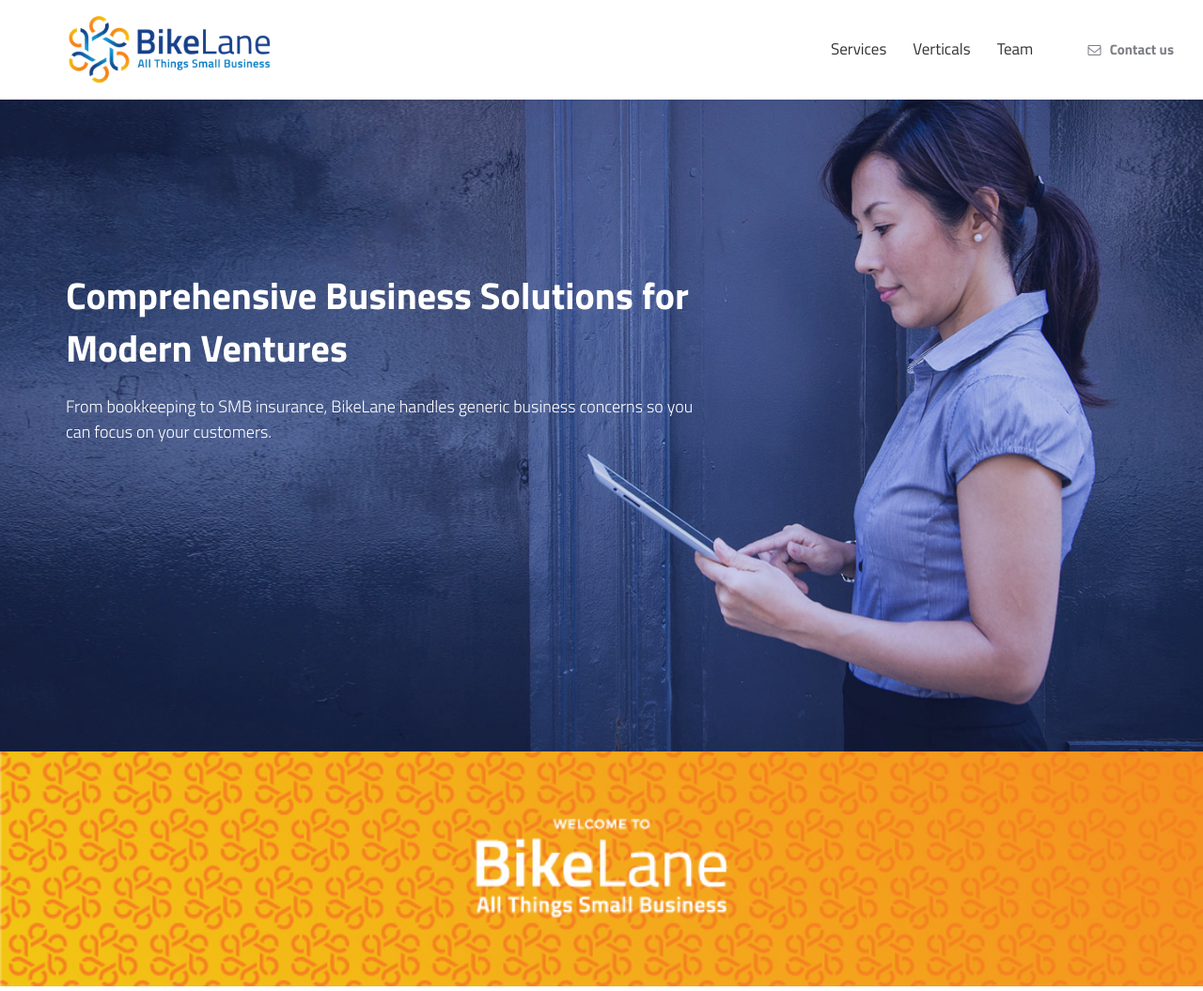
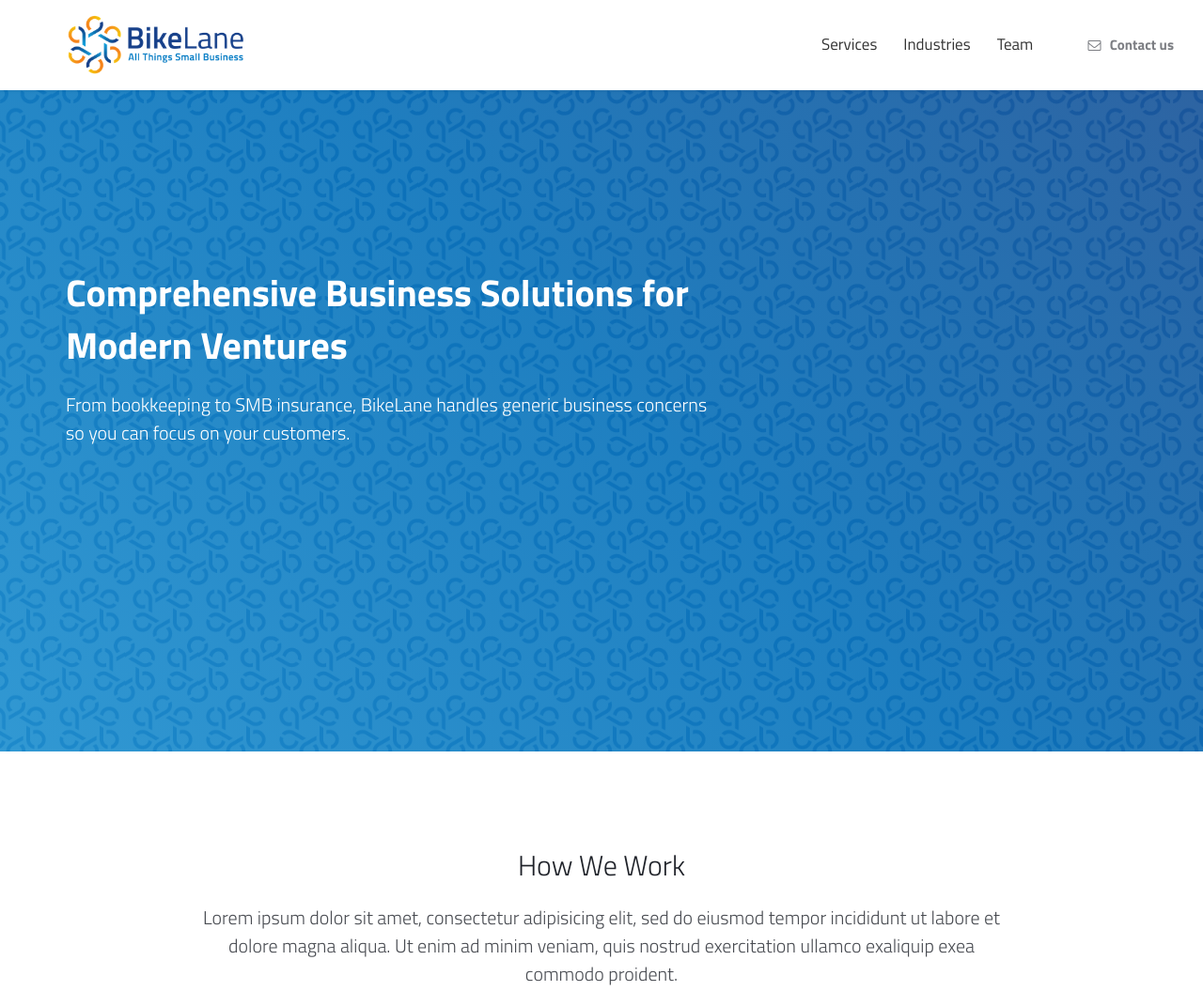
Before and after one commit to BikeLaneSolutions/BikeLaneSolutions.github.io, a plain HTML site: page index.html in a window 1280 px wide. Shown: the top 1055 px of the page at 94% size. Drawn offline with Linux system fonts and the light colour scheme.

Commit message:
added blue background

```diff
--- a/css/overrides.css
+++ b/css/overrides.css
@@ -1,6 +1,6 @@
 .nav-wrp .navbar-brand img {
-    max-height: 75px;
-    max-width: 100%;
+  max-height: 65px;
+  max-width: 100%;
 }
 
 .nav-sticky .navbar-brand img {
@@ -16,11 +16,30 @@
   border-bottom: none;
 }
 
-.client-section {
-  background-image: url("../images/fb_cover.jpg");
-  background-repeat: no-repeat;
-  background-size: cover;
-  background-position: center;
+.title-sub.small {
+  font-size: 20px;
+}
+
+@media (max-width: 991px) and (min-width: 200px) {
+  .title-sub {
+    font-size: 20px !important;
+  }
+}
+
+.bg-icon-tile {
+  background-size: 78px 125px;
+}
+
+.footer-section .logo {
+  width: 300px;
+}
+
+.bg-icon-tile .overlay {
+  /* Permalink - use to edit and share this gradient: http://colorzilla.com/gradient-editor/#1997d4+0,0277bd+50,165193+100&0.8+0,0.8+100 */
+  background: -moz-linear-gradient(45deg, rgba(25,151,212,0.8) 0%, rgba(2,119,189,0.8) 50%, rgba(22,81,147,0.8) 100%); /* FF3.6-15 */
+  background: -webkit-linear-gradient(45deg, rgba(25,151,212,0.8) 0%,rgba(2,119,189,0.8) 50%,rgba(22,81,147,0.8) 100%); /* Chrome10-25,Safari5.1-6 */
+  background: linear-gradient(45deg, rgba(25,151,212,0.8) 0%,rgba(2,119,189,0.8) 50%,rgba(22,81,147,0.8) 100%); /* W3C, IE10+, FF16+, Chrome26+, Opera12+, Safari7+ */
+  filter: progid:DXImageTransform.Microsoft.gradient( startColorstr='#cc1997d4', endColorstr='#cc165193',GradientType=1 ); /* IE6-9 fallback on horizontal gradient */
 }
 
 .nav-3 .nav-other .btn {
--- a/index.html
+++ b/index.html
@@ -44,7 +44,7 @@
 			<div class="nav vm-item">
 				<ul class="nav-links sf-menu">
 					<li><a href="#about">Services</a></li>
-					<li><a href="#work">Verticals</a></li>
+					<li><a href="#work">Industries</a></li>
 					<li><a href="#reviews">Team</a></li>
           <!-- NOTE: Using the reviews and team combined -->
 					<!-- <li><a href="#team">Team</a></li> -->
@@ -76,7 +76,7 @@
 
 
 	<!-- intro-section -->
-	<section class="intro-section intro-section-33 pos-rel overflow-hidden">
+	<section class="intro-section intro-section-31 pos-rel overflow-hidden">
 		<!-- container -->
 		<div class="container pos-rel z3 flex-cl h100">
 
@@ -92,33 +92,34 @@
 			</div>
 
 		</div><!-- /.container -->
-		<div class="bg-section bg-cover bg-cc full-wh" data-bg="images/bg23.jpg">
-			<b class="overlay full-wh" style="background-color: rgba(38, 64, 158, 0.25);"></b>
+		<div class="bg-section bg-icon-tile bg-cc full-wh"
+      data-bg="images/icon_solid_color_tile.png">
+			<b class="overlay full-wh" style="background-color: rgba(38, 64, 158, 0.5);"></b>
 		</div>
 	</section><!-- /.intro-section -->
 
 
 	<!-- Clients -->
-	<section class="client-section client-section-2 pd-tb-small bg-gray no-border">
-		<div class="container align-c">
-
-			<div class="content mr-b-50">
-				<!-- <h2 class="title small">BikeLane is hiring!</h2> -->
-				<!-- <p class="title&#45;sub small"> -->
-        <!-- We are actively recruiting from top universities. Look for our job -->
-        <!-- descriptions in your career office! -->
-        <!-- </p>	 -->
-			</div>
-
-			<!-- <div class="client&#45;logos"> -->
-			<!-- 	<img src="images/brand&#45;logo1.png" alt="Brand logo"> -->
-			<!-- 	<img src="images/brand&#45;logo2.png" alt="Brand logo"> -->
-			<!-- 	<img src="images/brand&#45;logo4.png" alt="Brand logo"> -->
-			<!-- 	<img src="images/brand&#45;logo5.png" alt="Brand logo"> -->
-			<!-- 	<img src="images/brand&#45;logo6.png" alt="Brand logo">	 -->
-			<!-- </div><!&#45;&#45; /.client&#45;logos &#45;&#45;> -->
-		</div><!-- /.container -->
-	</section><!-- /.client-section -->
+	<!-- <section class="client&#45;section client&#45;section&#45;2 pd&#45;tb&#45;small bg&#45;gray no&#45;border"> -->
+	<!-- 	<div class="container align&#45;c"> -->
+	<!-- 		 -->
+	<!-- 		<div class="content mr&#45;b&#45;50"> -->
+	<!-- 			<h2 class="title small">BikeLane is hiring!</h2> -->
+	<!-- 			<p class="title&#45;sub small"> -->
+  <!--       We are actively recruiting from top universities. Look for our job -->
+  <!--       descriptions in your career office! -->
+  <!--       </p>	 -->
+	<!-- 		</div> -->
+	<!-- 		 -->
+	<!-- 		<!&#45;&#45; <div class="client&#38;#45;logos"> &#45;&#45;> -->
+	<!-- 		<!&#45;&#45; 	<img src="images/brand&#38;#45;logo1.png" alt="Brand logo"> &#45;&#45;> -->
+	<!-- 		<!&#45;&#45; 	<img src="images/brand&#38;#45;logo2.png" alt="Brand logo"> &#45;&#45;> -->
+	<!-- 		<!&#45;&#45; 	<img src="images/brand&#38;#45;logo4.png" alt="Brand logo"> &#45;&#45;> -->
+	<!-- 		<!&#45;&#45; 	<img src="images/brand&#38;#45;logo5.png" alt="Brand logo"> &#45;&#45;> -->
+	<!-- 		<!&#45;&#45; 	<img src="images/brand&#38;#45;logo6.png" alt="Brand logo">	 &#45;&#45;> -->
+	<!-- 		<!&#45;&#45; </div><!&#38;#45;&#38;#45; /.client&#38;#45;logos &#38;#45;&#38;#45;> &#45;&#45;> -->
+	<!-- 	</div><!&#45;&#45; /.container &#45;&#45;> -->
+	<!-- </section><!&#45;&#45; /.client&#45;section &#45;&#45;> -->
 
 
 	<!-- content-section -->
@@ -595,7 +596,8 @@
 					<div class="content">
 
 						<h2 class="title small mr-b-50">
-							<a href="#" class="op-05"><img src="images/logo1.png" alt="Company logo"></a>
+							<a href="#" class="op-05"><img src="images/logo_full_light.png"
+                alt="Company logo" class="logo"></a>
 						</h2>
 
 						<div class="info-obj img-l g20 tiny mr-b-40">
```
Also changed, not shown: images/icon_solid_color.png (added), images/icon_solid_color_tile.png (added), images/logo_full_light.png (added).
